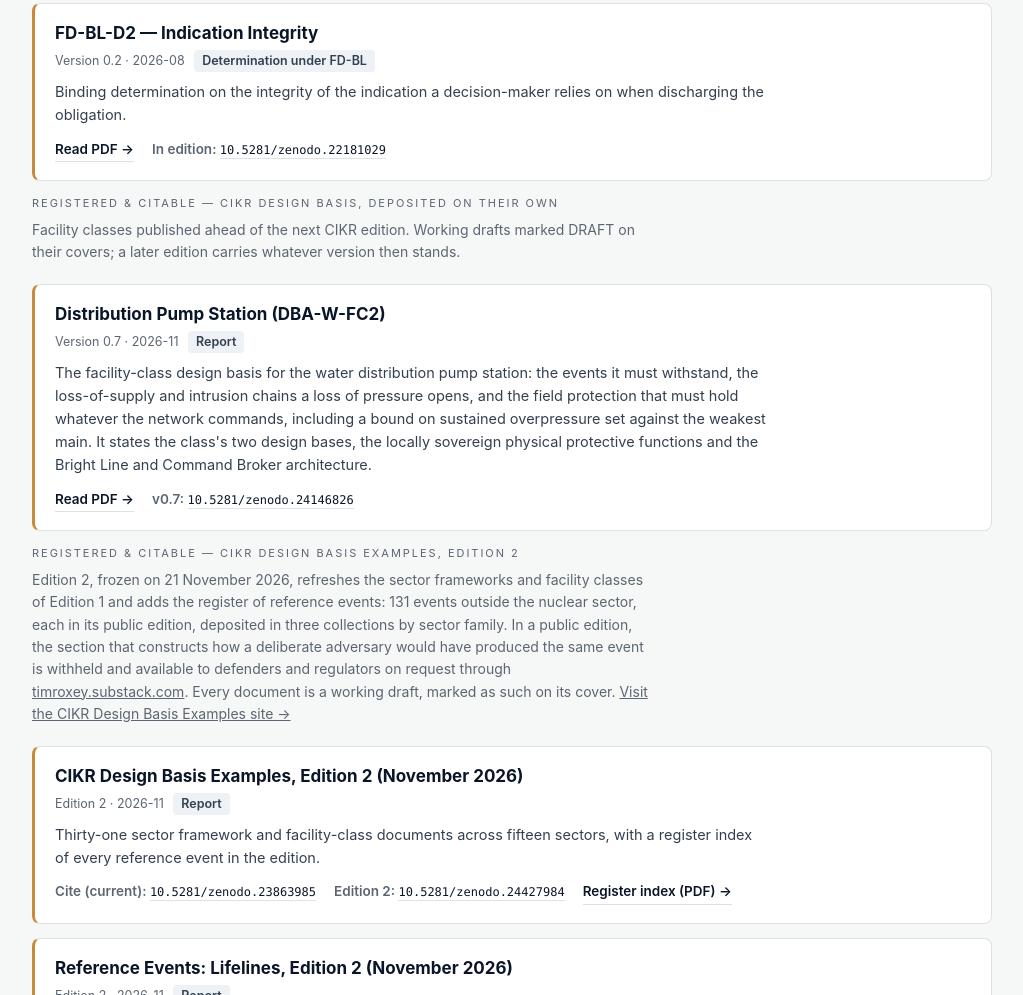
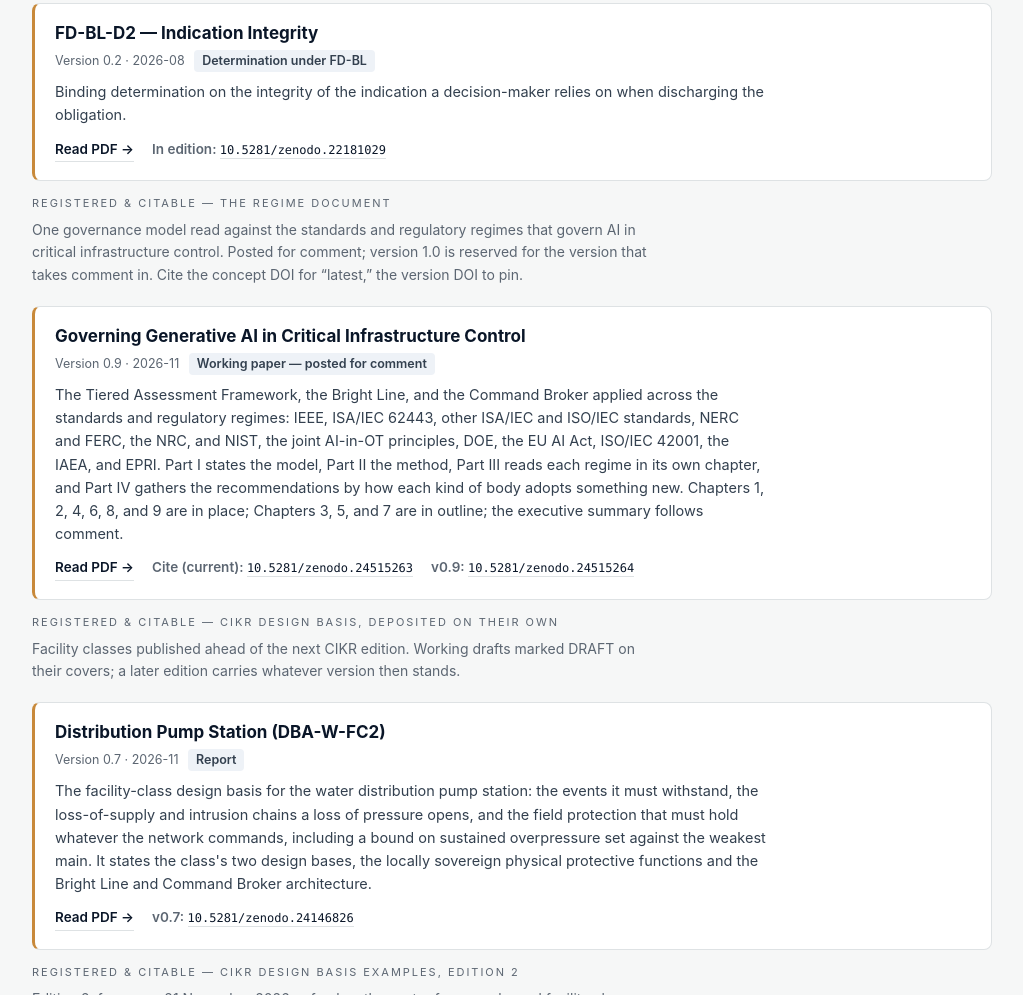
Before and after one commit to scubanuke/publications, a plain HTML site: page index.html in a window 1280 px wide. Shown: the part 8355-9350 px from the top of the page, without its empty margins (128-1151 px from the left). Drawn offline with Linux system fonts and the light colour scheme.

Commit message:
Governing Generative AI v0.9: mirror the deposited PDF and add the regime document group
Mirrors Governing Generative AI in Critical Infrastructure Control v0.9, posted for comment, at papers/Governing_Generative_AI_in_Critical_Infrastructure_Control.pdf, byte-identical to the Zenodo file (md5 f717c8c2d2d20c2fbc09a73dbf855c68, 482,919 bytes). Version DOI 10.5281/zenodo.24515264, concept DOI 10.5281/zenodo.24515263. Adds a new index group, "Registered & citable — the regime document", a MANIFEST row, and a dated ZENODO_DEPOSITS entry.

```diff
--- a/MANIFEST.csv
+++ b/MANIFEST.csv
@@ -138,3 +138,4 @@ cikr,edition-1/DBA-W-RE-1_Minnesota_Water_Campaign_v0_8.pdf,DBA-W-RE-1: Minnesot
 cikr,edition-1/DBA-W-Sector_Framework_v1_16.pdf,DBA-W-Sector_Framework: Water Sector Framework,v1.16,,460813,https://scubanuke.github.io/publications/cikr/edition-1/DBA-W-Sector_Framework_v1_16.pdf
 dba-ma,DBA-MA-DiD_Defense_in_Depth.pdf,"DBA-MA-DiD: Defense-in-Depth Under Military Action",v0.6,,166277,https://scubanuke.github.io/publications/dba-ma/DBA-MA-DiD_Defense_in_Depth.pdf
 cikr,DBA-W-FC2_Distribution_Pump_Station.pdf,DBA-W-FC2: Distribution Pump Station,v0.7,,281416,https://scubanuke.github.io/publications/cikr/DBA-W-FC2_Distribution_Pump_Station.pdf
+papers,Governing_Generative_AI_in_Critical_Infrastructure_Control.pdf,Governing Generative AI in Critical Infrastructure Control,v0.9,,482919,https://scubanuke.github.io/publications/papers/Governing_Generative_AI_in_Critical_Infrastructure_Control.pdf
--- a/index.html
+++ b/index.html
@@ -477,6 +477,20 @@
     <div class="links">
       <a href="fd/06_FD-BL-D2_Indication_Integrity_v0_2.pdf">Read PDF →</a>
       <span><span class="label">In edition: </span><a class="doi" href="https://doi.org/10.5281/zenodo.22181029">10.5281/zenodo.22181029</a></span>
+    </div>
+  </div>
+
+  <p class="grouplabel">Registered &amp; citable — the regime document</p>
+  <p class="groupnote">One governance model read against the standards and regulatory regimes that govern AI in critical infrastructure control. Posted for comment; version 1.0 is reserved for the version that takes comment in. Cite the concept DOI for &ldquo;latest,&rdquo; the version DOI to pin.</p>
+
+  <div class="doc">
+    <h3><a href="papers/Governing_Generative_AI_in_Critical_Infrastructure_Control.pdf">Governing Generative AI in Critical Infrastructure Control</a></h3>
+    <p class="meta">Version 0.9 &middot; 2026-11 <span class="type">Working paper &mdash; posted for comment</span></p>
+    <p>The Tiered Assessment Framework, the Bright Line, and the Command Broker applied across the standards and regulatory regimes: IEEE, ISA/IEC 62443, other ISA/IEC and ISO/IEC standards, NERC and FERC, the NRC, and NIST, the joint AI-in-OT principles, DOE, the EU AI Act, ISO/IEC 42001, the IAEA, and EPRI. Part I states the model, Part II the method, Part III reads each regime in its own chapter, and Part IV gathers the recommendations by how each kind of body adopts something new. Chapters 1, 2, 4, 6, 8, and 9 are in place; Chapters 3, 5, and 7 are in outline; the executive summary follows comment.</p>
+    <div class="links">
+      <a href="papers/Governing_Generative_AI_in_Critical_Infrastructure_Control.pdf">Read PDF &rarr;</a>
+      <span><span class="label">Cite (current): </span><a class="doi" href="https://doi.org/10.5281/zenodo.24515263">10.5281/zenodo.24515263</a></span>
+      <span><span class="label">v0.9: </span><a class="doi" href="https://doi.org/10.5281/zenodo.24515264">10.5281/zenodo.24515264</a></span>
     </div>
   </div>
 
```
Also changed, not shown: 2 other files.
